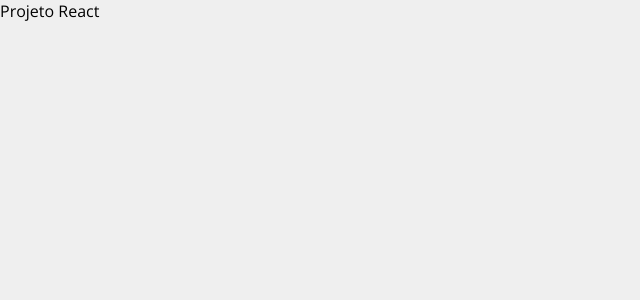
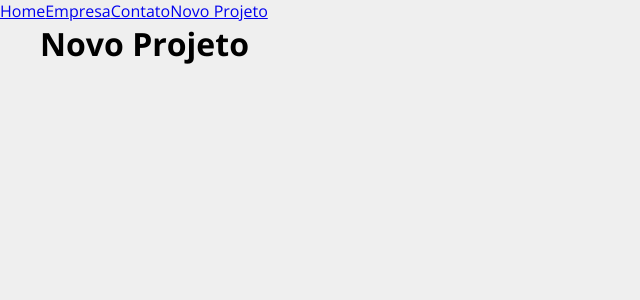
Before and after one commit to viniciusbrandao98/Projeto-React, a React (Create React App) app: page /newproject in a window 1280 px wide. Shown: the top 300 px of the page, without its empty margins (0-640 px from the left). Built offline with nearby package versions, Linux system fonts and the light colour scheme.

Commit message:
feat: layouts iniciais ajustados para da inicio ao projeto propriamente dito.

```diff
--- a/src/App.js
+++ b/src/App.js
@@ -1,8 +1,28 @@
+import { BrowserRouter as Router, Routes, Route, Link } from 'react-router-dom'
+import Home from './components/pages/Home';
+import Contact from './components/pages/Contact';
+import Company from './components/pages/Company';
+import NewProject from './components/pages/NewProject';
+import Container from './components/layout/Container';
+
 function App() {
   return (
-    <div className="App">
-      <p>Projeto React</p>
-    </div>
+    <Router>
+      <div>
+        <Link to='/'>Home</Link>
+        <Link to='/company'>Empresa</Link>
+        <Link to='/contact'>Contato</Link>
+        <Link to='/newproject'>Novo Projeto</Link>
+      </div>
+      <Container customClass="min-height">
+      <Routes>
+          <Route exact path="/" element={<Home />} />
+          <Route path="/company" element={<Company />} />
+          <Route path="/contact" element={<Contact />} />
+          <Route path="/newproject" element={<NewProject />} />
+      </Routes>
+      </Container>
+    </Router>
   );
 }
 
--- /dev/null
+++ b/src/components/layout/Container.js
@@ -0,0 +1,9 @@
+import styles from './Container.module.css'
+
+function Container(props) {
+    return (
+        <div className={`${styles.container} ${styles[props.customClass]}`}>{props.children}</div>
+    )
+}
+
+export default Container
--- /dev/null
+++ b/src/components/layout/Container.module.css
@@ -0,0 +1,20 @@
+.container {
+    width: 1200px;
+    display: flex;
+    justify-content: space-between;
+    margin: 0 auto;
+    flex-wrap: wrap;
+}
+
+.min-height{
+    min-height: 75%;
+}
+
+.start {
+    justify-content: flex-start;
+}
+
+.column {
+    flex-direction: column;
+    justify-content: flex-start;
+}
--- /dev/null
+++ b/src/components/pages/Company.js
@@ -0,0 +1,5 @@
+function Company() {
+    return <h1>Empresa</h1>
+}
+
+export default Company
--- /dev/null
+++ b/src/components/pages/Contact.js
@@ -0,0 +1,5 @@
+function Contact() {
+    return <h1>Contato</h1>
+}
+
+export default Contact
--- /dev/null
+++ b/src/components/pages/Home.js
@@ -0,0 +1,5 @@
+function Home() {
+    return <h1>Home</h1>
+}
+
+export default Home
--- /dev/null
+++ b/src/components/pages/NewProject.js
@@ -0,0 +1,5 @@
+function NewProject() {
+    return <h1>Novo Projeto</h1>
+}
+
+export default NewProject
```
